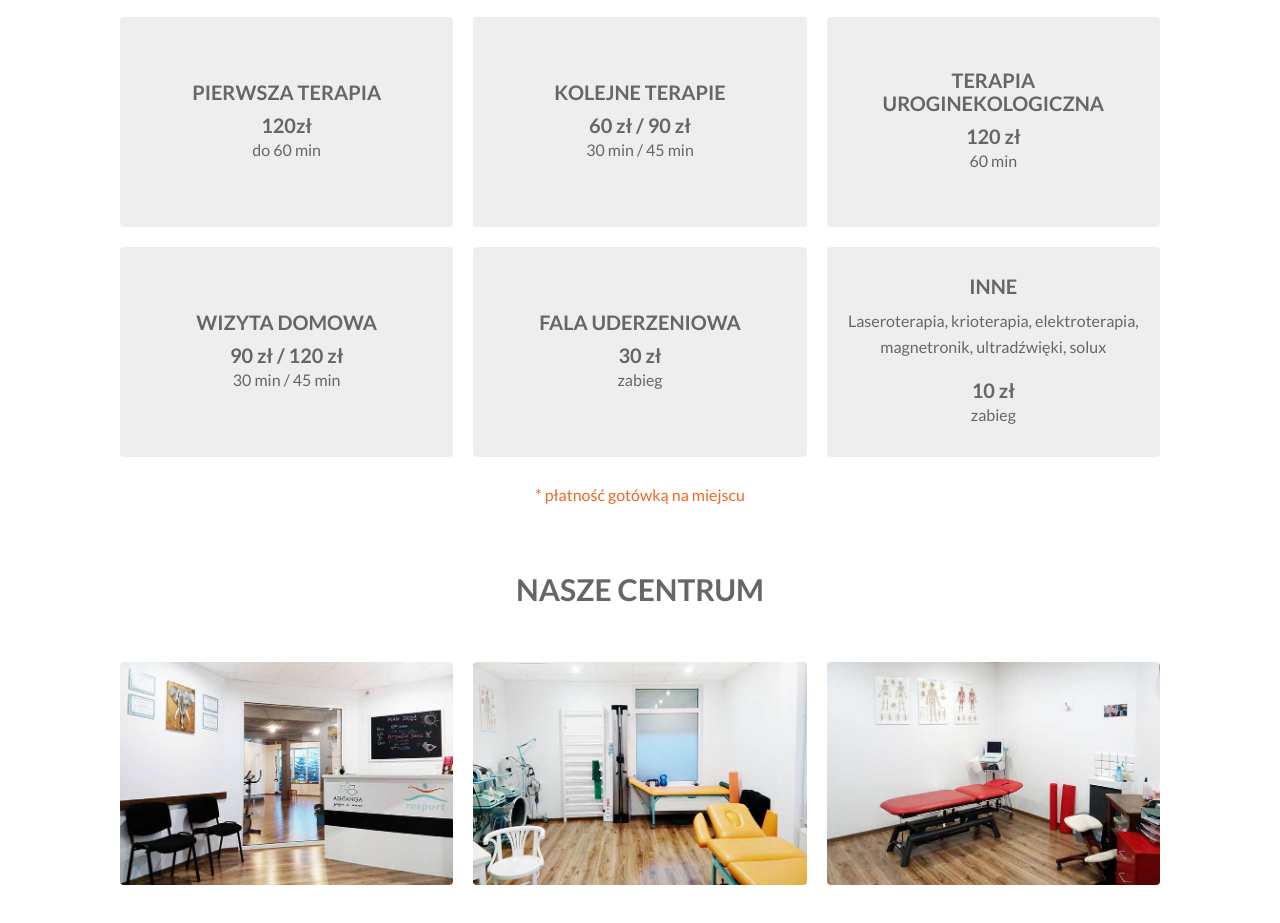
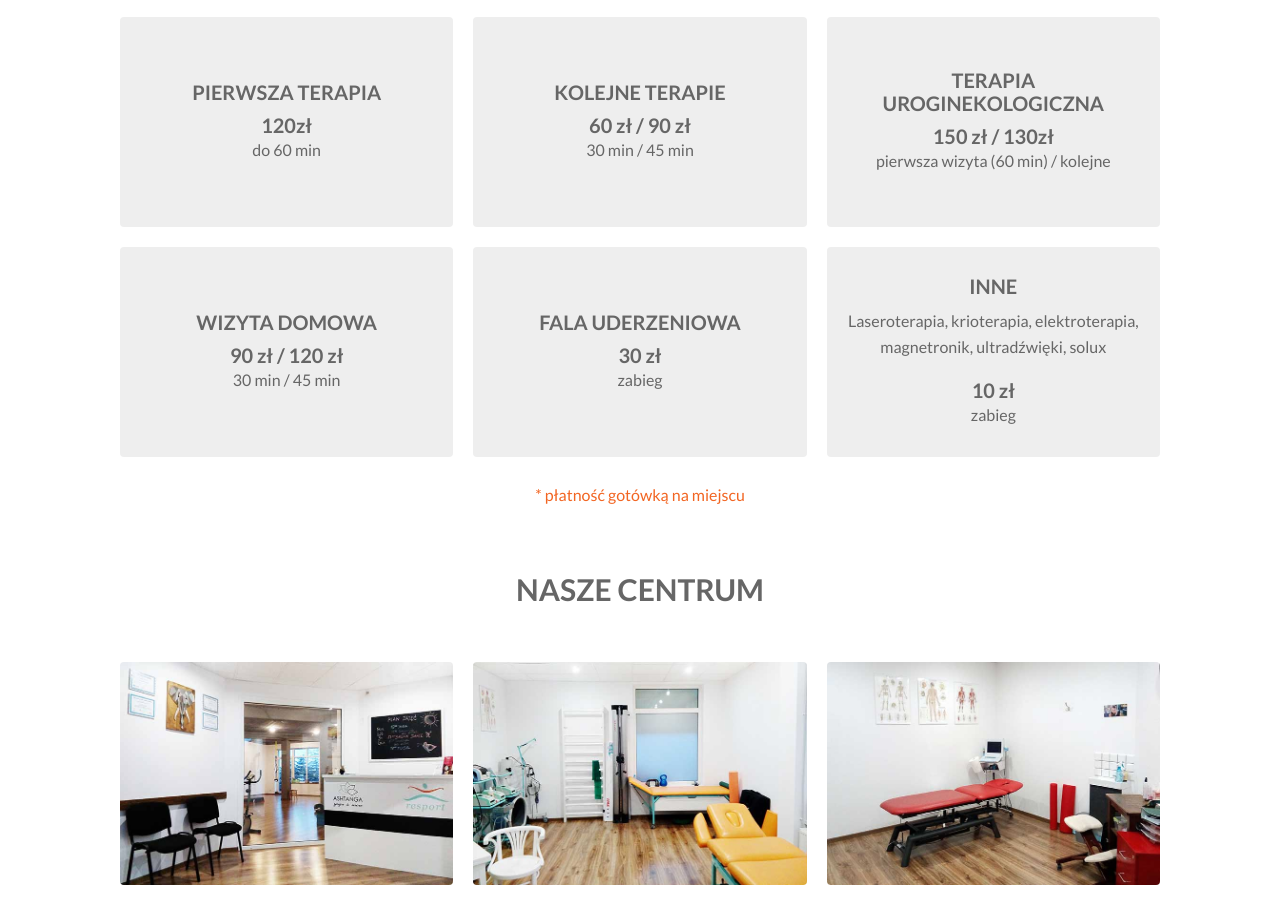
Before and after one commit to awysocka/reSport-www, a website: page src/index.html in a window 1280 px wide. Shown: the part 3240-4163 px from the top of the page. Drawn offline with nearby package versions, Linux system fonts and the light colour scheme; files that its build step writes are made by us from their sources.

Commit message:
Change price

```diff
--- a/src/index.html
+++ b/src/index.html
@@ -271,8 +271,8 @@
                     <h4 class="heading--fourth heading--fourth--uppercase">
                         Terapia uroginekologiczna
                     </h4>
-                    <span class="price">120 zł</span>
-                    <span class="paragraph">60 min</span>
+                    <span class="price">150 zł / 130zł</span>
+                    <span class="paragraph">pierwsza wizyta (60 min) / kolejne</span>
                 </div>
                 <div class="prices__box">
                     <h4 class="heading--fourth heading--fourth--uppercase">
```
